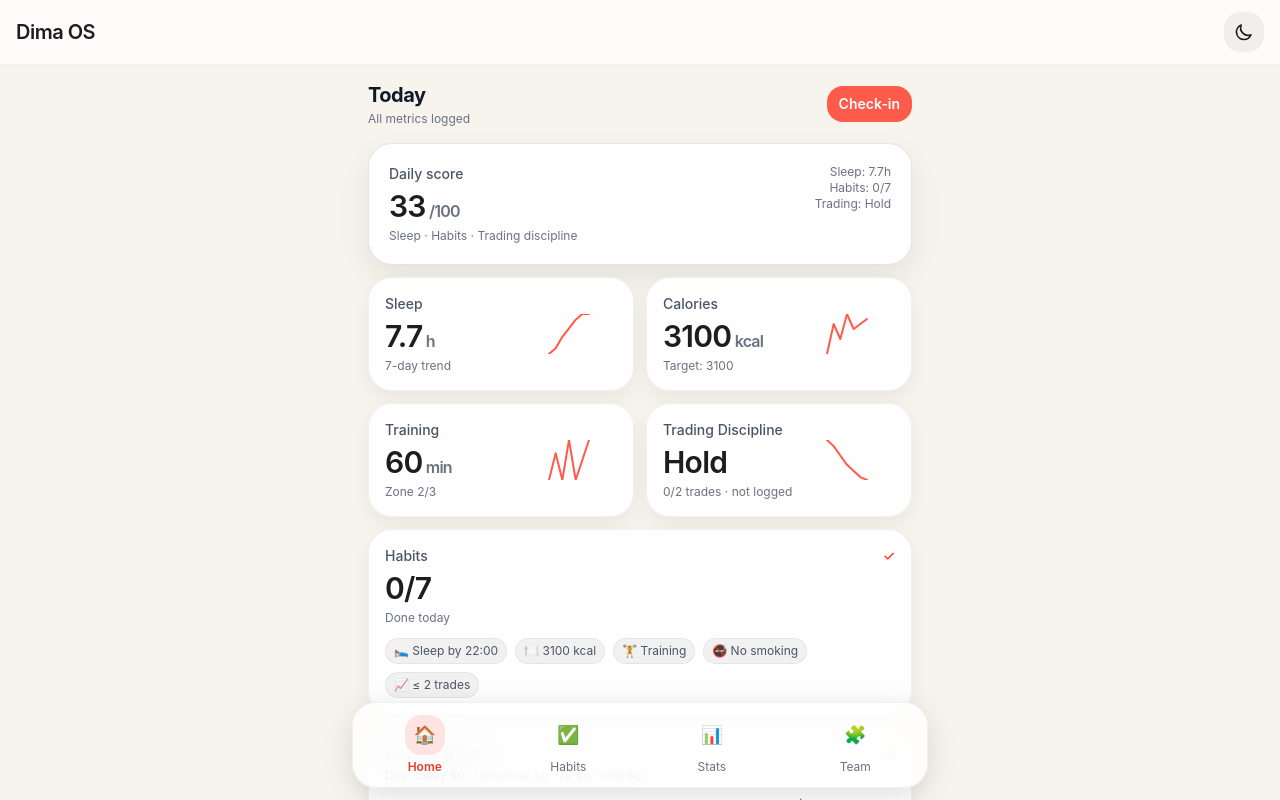
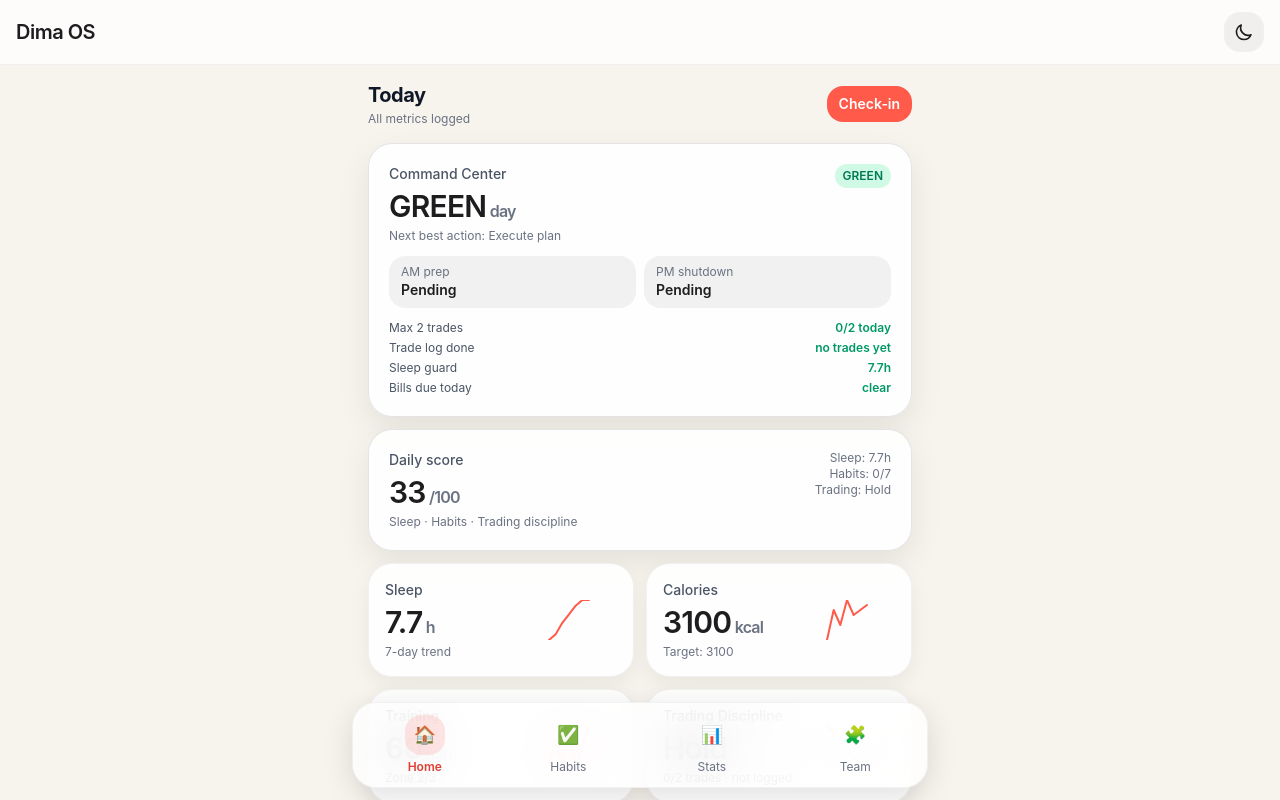
Before and after one commit to kkdima/dima-os, a React (Vite) app: page / in a window 1280 px wide. Shown: the top 800 px of the page. Built offline with nearby package versions, Linux system fonts and the light colour scheme.

Commit message:
feat: command center + daily protocol rules

```diff
--- a/src/App.tsx
+++ b/src/App.tsx
@@ -46,6 +46,7 @@ function App() {
         {tab === 'home' && (
           <HomePage
             data={data}
+            onChange={setData}
             onOpenBills={() => {
               setTab('stats');
               setStatsFocus('bills');
--- a/src/lib/appData.ts
+++ b/src/lib/appData.ts
@@ -37,6 +37,8 @@ export interface DailyCheckin {
   smoked?: boolean;
   tradesCount?: number;
   tradeLogDone?: boolean;
+  amPrepDone?: boolean;
+  pmShutdownDone?: boolean;
 }
 
 export interface AppData {
--- /dev/null
+++ b/src/lib/rules.ts
@@ -0,0 +1,60 @@
+import type { AppData } from './appData';
+import { getTodayCheckin } from './appData';
+import { computeUpcomingBills } from './bills';
+
+export type RuleLevel = 'ok' | 'warn' | 'block';
+
+export interface RuleResult {
+  id: string;
+  label: string;
+  level: RuleLevel;
+  details?: string;
+}
+
+export function evaluateTodayRules(data: AppData, today = new Date()): RuleResult[] {
+  const checkin = getTodayCheckin(data, today);
+  const sleep = data.metrics.at(-1)?.sleepHours;
+  const trades = checkin?.tradesCount ?? 0;
+  const tradeLogDone = !!checkin?.tradeLogDone;
+  const bills = computeUpcomingBills(data.bills, today);
+  const dueTodayUnpaid = bills.filter((b) => {
+    const d = new Date(b.dueDate);
+    d.setHours(0, 0, 0, 0);
+    const t = new Date(today);
+    t.setHours(0, 0, 0, 0);
+    return d.getTime() === t.getTime() && !b.paid;
+  });
+
+  return [
+    {
+      id: 'max_2_trades',
+      label: 'Max 2 trades',
+      level: trades > 2 ? 'block' : 'ok',
+      details: `${trades}/2 today`,
+    },
+    {
+      id: 'trade_log',
+      label: 'Trade log done',
+      level: trades > 0 && !tradeLogDone ? 'block' : 'ok',
+      details: trades > 0 ? (tradeLogDone ? 'logged' : 'missing') : 'no trades yet',
+    },
+    {
+      id: 'sleep_guard',
+      label: 'Sleep guard',
+      level: sleep !== undefined && sleep < 6 ? 'warn' : 'ok',
+      details: sleep !== undefined ? `${sleep}h` : 'not logged',
+    },
+    {
+      id: 'bills_today',
+      label: 'Bills due today',
+      level: dueTodayUnpaid.length > 0 ? 'block' : 'ok',
+      details: dueTodayUnpaid.length > 0 ? `${dueTodayUnpaid.length} unpaid` : 'clear',
+    },
+  ];
+}
+
+export function aggregateDayStatus(results: RuleResult[]): 'GREEN' | 'YELLOW' | 'RED' {
+  if (results.some((r) => r.level === 'block')) return 'RED';
+  if (results.some((r) => r.level === 'warn')) return 'YELLOW';
+  return 'GREEN';
+}
--- a/src/pages/HomePage.tsx
+++ b/src/pages/HomePage.tsx
@@ -2,14 +2,17 @@ import { Card } from '../components/ui/Card';
 import { MetricTile } from '../components/dashboard/MetricTile';
 import type { AppData } from '../lib/appData';
 import { computeUpcomingBills, sumUpcoming } from '../lib/bills';
-import { habitStats, getTodayCheckin } from '../lib/appData';
+import { habitStats, getTodayCheckin, upsertCheckinToday } from '../lib/appData';
+import { evaluateTodayRules, aggregateDayStatus } from '../lib/rules';
 
 export function HomePage({
   data,
+  onChange,
   onOpenBills,
   onOpenCheckin,
 }: {
   data: AppData;
+  onChange: (next: AppData) => void;
   onOpenBills: () => void;
   onOpenCheckin: () => void;
 }) {
@@ -53,6 +56,14 @@ export function HomePage({
     return !!s.map[todayKey];
   }).length;
 
+  const ruleResults = evaluateTodayRules(data);
+  const dayStatus = aggregateDayStatus(ruleResults);
+
+  const toggleProtocol = (field: 'amPrepDone' | 'pmShutdownDone') => {
+    const current = !!todayCheckin?.[field];
+    onChange(upsertCheckinToday(data, { [field]: !current }));
+  };
+
   // Calculate metrics missing today
   const metricsMissing = [
     !sleepToday && 'sleep',
@@ -82,6 +93,56 @@ export function HomePage({
       </div>
 
       <div className="mt-4 grid grid-cols-1 gap-3">
+        <Card variant="hero" className="p-5">
+          <div className="flex items-start justify-between gap-3">
+            <div>
+              <div className="text-sm font-medium text-gray-600 dark:text-gray-300">Command Center</div>
+              <div className="mt-1 text-3xl font-semibold tracking-tight">
+                {dayStatus}
+                <span className="text-base font-semibold text-gray-500 dark:text-gray-400"> day</span>
+              </div>
+              <div className="mt-1 text-xs text-gray-500 dark:text-gray-400">Next best action: {ruleResults.find((r) => r.level !== 'ok')?.label ?? 'Execute plan'}</div>
+            </div>
+            <div className={
+              dayStatus === 'RED'
+                ? 'text-xs font-semibold px-2 py-1 rounded-full bg-red-100 text-red-700 dark:bg-red-900/30 dark:text-red-300'
+                : dayStatus === 'YELLOW'
+                ? 'text-xs font-semibold px-2 py-1 rounded-full bg-yellow-100 text-yellow-700 dark:bg-yellow-900/30 dark:text-yellow-300'
+                : 'text-xs font-semibold px-2 py-1 rounded-full bg-emerald-100 text-emerald-700 dark:bg-emerald-900/30 dark:text-emerald-300'
+            }>
+              {dayStatus}
+            </div>
+          </div>
+
+          <div className="mt-3 grid grid-cols-2 gap-2">
+            <button onClick={() => toggleProtocol('amPrepDone')} className="rounded-2xl bg-black/5 dark:bg-white/10 px-3 py-2 text-left min-h-[48px]">
+              <div className="text-xs text-gray-500">AM prep</div>
+              <div className="text-sm font-semibold">{todayCheckin?.amPrepDone ? 'Done' : 'Pending'}</div>
+            </button>
+            <button onClick={() => toggleProtocol('pmShutdownDone')} className="rounded-2xl bg-black/5 dark:bg-white/10 px-3 py-2 text-left min-h-[48px]">
+              <div className="text-xs text-gray-500">PM shutdown</div>
+              <div className="text-sm font-semibold">{todayCheckin?.pmShutdownDone ? 'Done' : 'Pending'}</div>
+            </button>
+          </div>
+
+          <div className="mt-3 space-y-1">
+            {ruleResults.map((r) => (
+              <div key={r.id} className="flex items-center justify-between text-xs">
+                <span className="text-gray-600 dark:text-gray-300">{r.label}</span>
+                <span className={
+                  r.level === 'block'
+                    ? 'text-red-600 dark:text-red-300 font-semibold'
+                    : r.level === 'warn'
+                    ? 'text-yellow-600 dark:text-yellow-300 font-semibold'
+                    : 'text-emerald-600 dark:text-emerald-300 font-semibold'
+                }>
+                  {r.details}
+                </span>
+              </div>
+            ))}
+          </div>
+        </Card>
+
         <Card variant="hero" className="p-5">
           <div className="flex items-start justify-between gap-3">
             <div>
```
